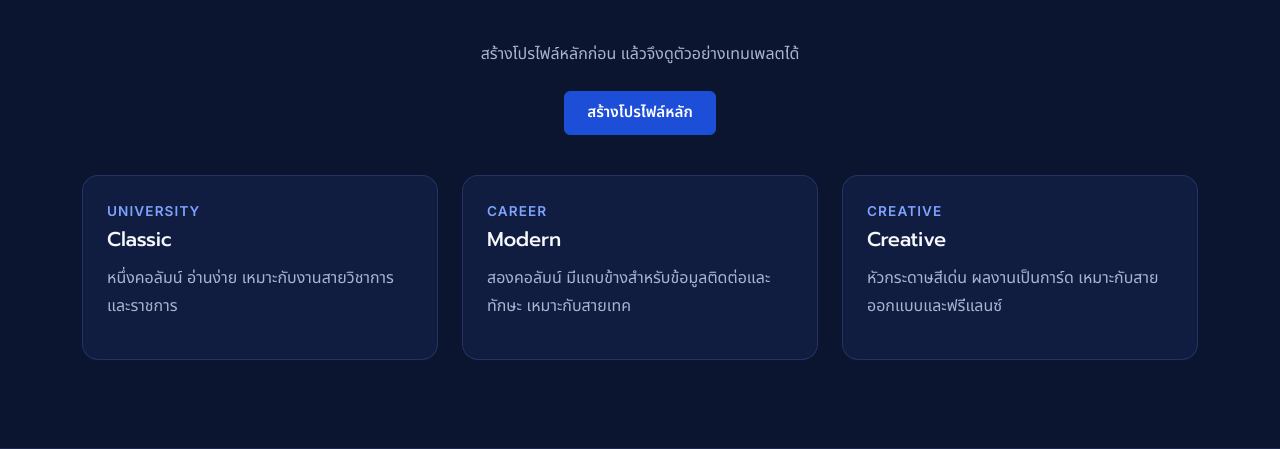
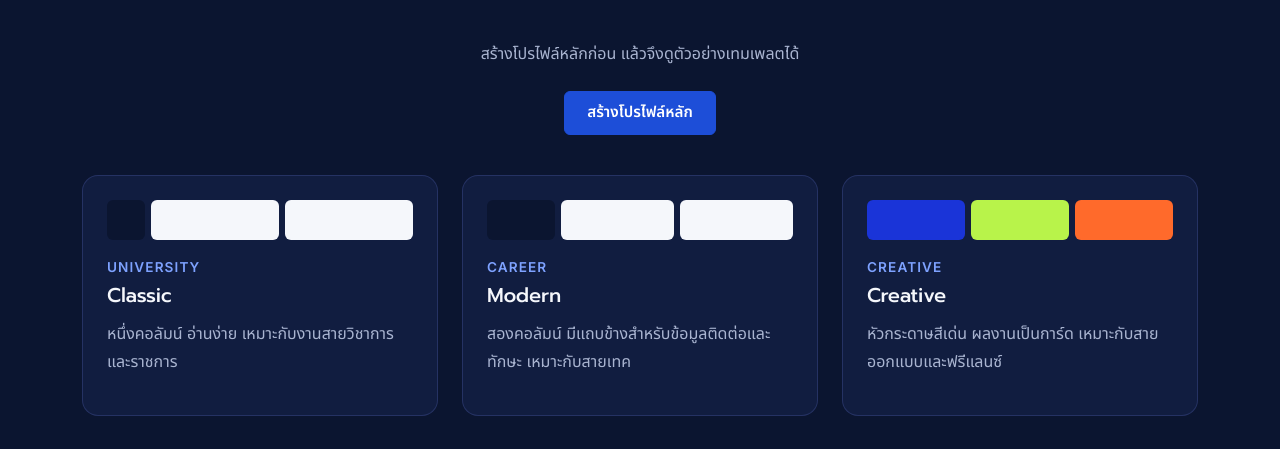
Before and after one commit to 6710615151/CN331-Foldo, a Django app: page /templates/ in a window 1280 px wide. Shown: the part 323-772 px from the top of the page. Run offline with Django 5.2, Linux system fonts and the light colour scheme; the visitor is signed in with stand-in values (Sample User, id 1).

Commit message:
feat(core): link the dashboard to the portfolio template gallery

```diff
--- a/apps/core/templates/core/dashboard.html
+++ b/apps/core/templates/core/dashboard.html
@@ -60,9 +60,10 @@
               {% endfor %}
             </ul>
           {% else %}
-            <p class="foldo-section__subtitle mb-0">
+            <p class="foldo-section__subtitle">
               ยังไม่มีพอร์ตโฟลิโอ สร้างเวอร์ชันแรกได้หลังจากกรอกโปรไฟล์หลักเสร็จ
             </p>
+            <a class="btn btn-outline-foldo" href="{% url 'rendering:gallery' %}">ดูเทมเพลตพอร์ตโฟลิโอ</a>
           {% endif %}
         </div>
       </div>
--- a/apps/core/tests.py
+++ b/apps/core/tests.py
@@ -224,6 +224,7 @@ class DashboardViewTests(SignedInTestCase):
     def test_dashboard_shows_empty_portfolio_state(self):
         response = self.client.get(reverse("core:dashboard"))
         self.assertEqual(response.context["summary"]["portfolios"], [])
+        self.assertContains(response, reverse("rendering:gallery"))
 
     def test_dashboard_page_has_no_placeholder_links(self):
         response = self.client.get(reverse("core:dashboard"))
--- a/static/css/styles.css
+++ b/static/css/styles.css
@@ -634,6 +634,27 @@ main:has(> .foldo-hero) {
   --bs-alert-color: var(--foldo-ink);
 }
 
+/* --- Template gallery (FOLDO-07) --------------------------------------- */
+.foldo-theme__swatch {
+  display: flex;
+  gap: 0.35rem;
+  margin-bottom: 1rem;
+}
+
+.foldo-theme__swatch span {
+  flex: 1;
+  height: 2.5rem;
+  border-radius: 6px;
+}
+
+.foldo-theme--classic .foldo-theme__swatch span { background: #f5f7fb; }
+.foldo-theme--classic .foldo-theme__swatch span:first-child { background: #0b1530; flex: 0.3; }
+.foldo-theme--modern .foldo-theme__swatch span { background: #f5f7fb; }
+.foldo-theme--modern .foldo-theme__swatch span:first-child { background: #0b1530; flex: 0.6; }
+.foldo-theme--creative .foldo-theme__swatch span { background: #1a34d8; }
+.foldo-theme--creative .foldo-theme__swatch span:nth-child(2) { background: var(--foldo-lime); }
+.foldo-theme--creative .foldo-theme__swatch span:last-child { background: var(--foldo-orange); }
+
 /* --- Error pages (404 / 500) ------------------------------------------- */
 .foldo-state {
   max-width: 34rem;
```
